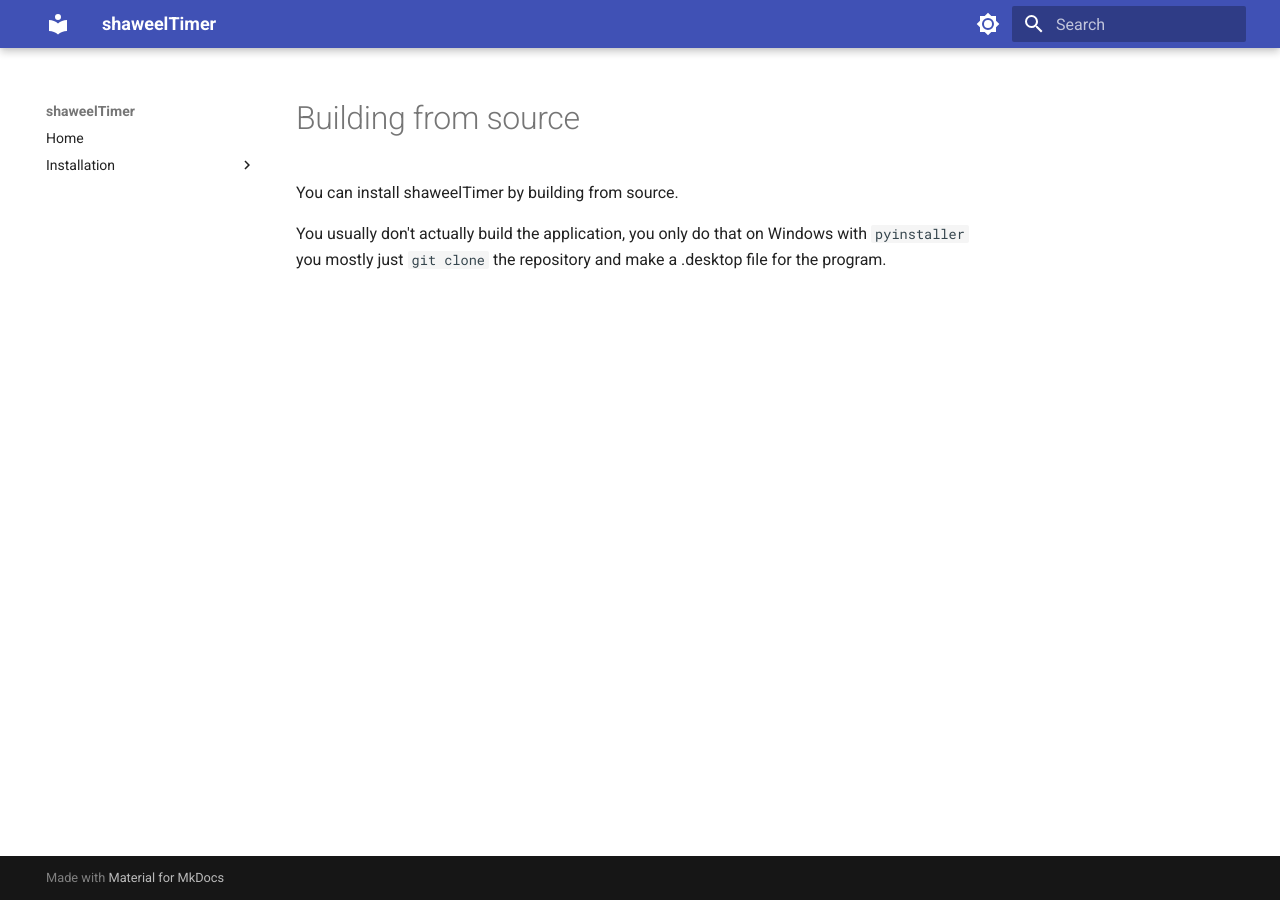
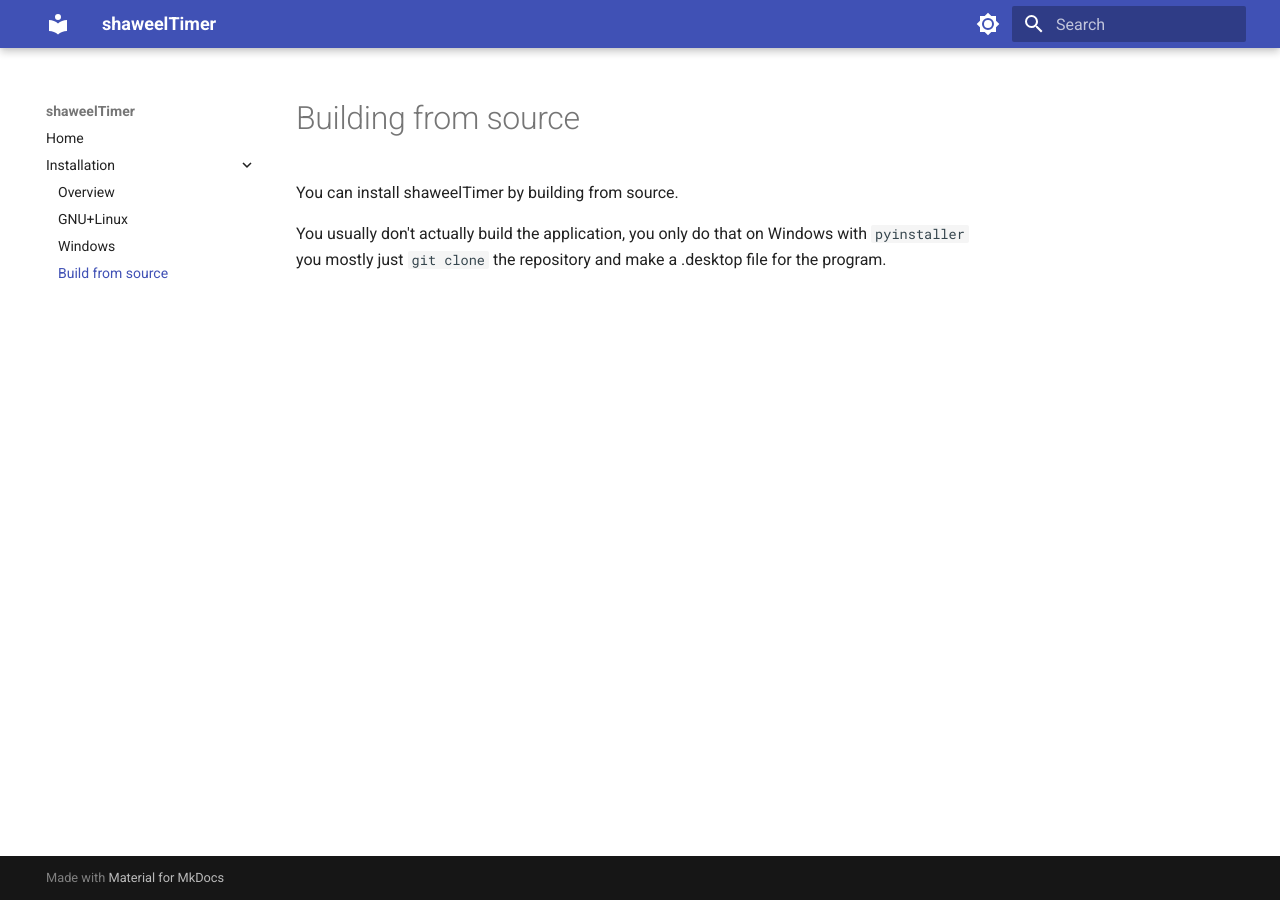
Before and after one commit to shaweel/shaweelTimerDocumentation, an MkDocs documentation site: the page built from docs/installation/build.md, in a window 1280 px wide. Built offline with MkDocs 1.6.1 and Material for MkDocs 9.7.7, drawn with Linux system fonts in a browser that asks for light colours.

Commit message:
Update mkdocs.yml

```diff
--- a/mkdocs.yml
+++ b/mkdocs.yml
@@ -31,3 +31,4 @@ nav:
       - Overview: installation/index.md
       - GNU+Linux: installation/linux.md
       - Windows: installation/windows.md
+      - Build from source: installation/build.md
```
